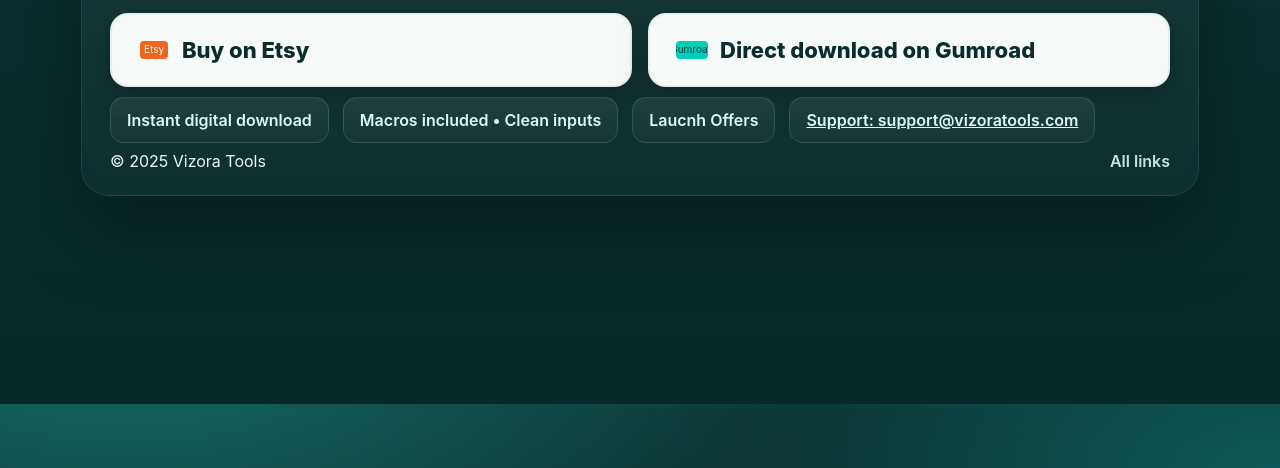
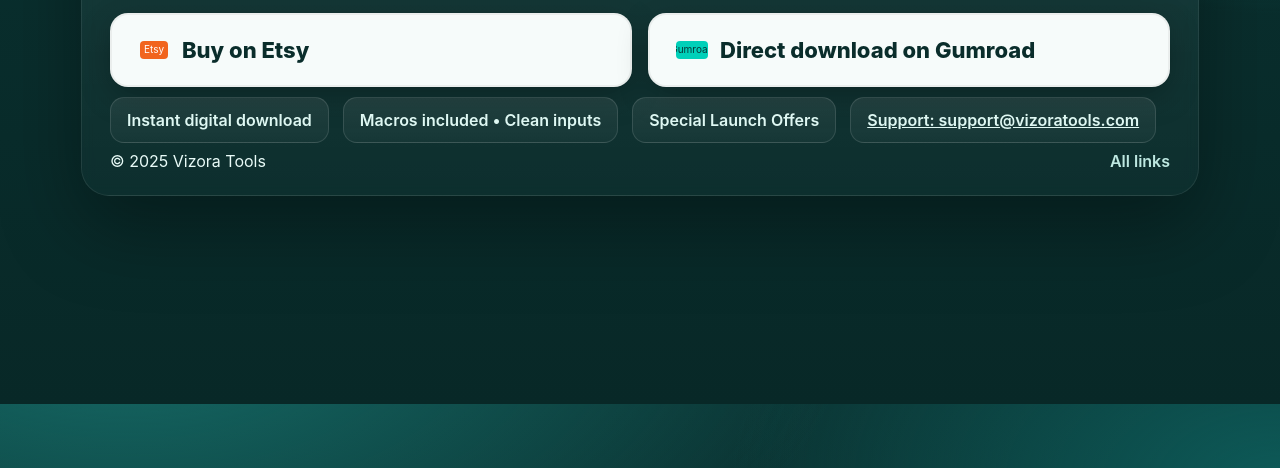
Before and after one commit to vizoratools/vizoratools.github.io, a plain HTML site: page index.html in a window 1280 px wide. Shown: the part 396-864 px from the top of the page. Drawn offline with Linux system fonts and the light colour scheme.

Commit message:
Update index.html
launch offer corrected

```diff
--- a/index.html
+++ b/index.html
@@ -96,7 +96,7 @@
     <div class="pills">
       <span class="pill">Instant digital download</span>
       <span class="pill">Macros included • Clean inputs</span>
-      <span class="pill">Laucnh Offers</span>
+      <span class="pill">Special Launch Offers</span>
       <a class="pill" href="mailto:support@vizoratools.com">Support: support@vizoratools.com</a>
     </div>
 
```
